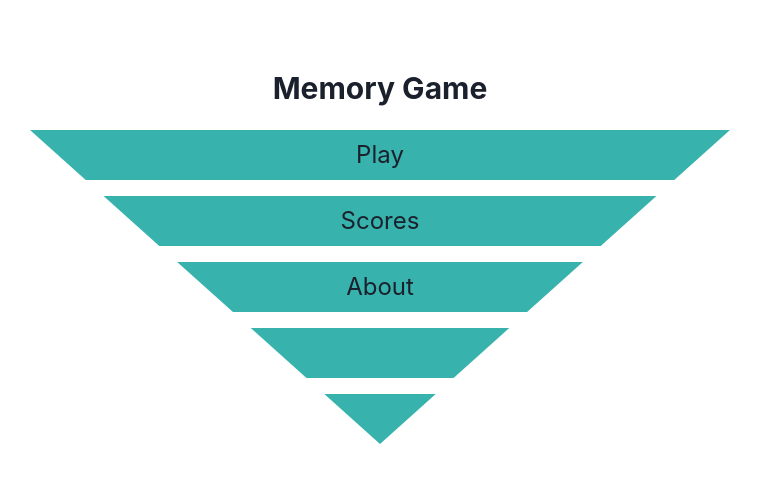
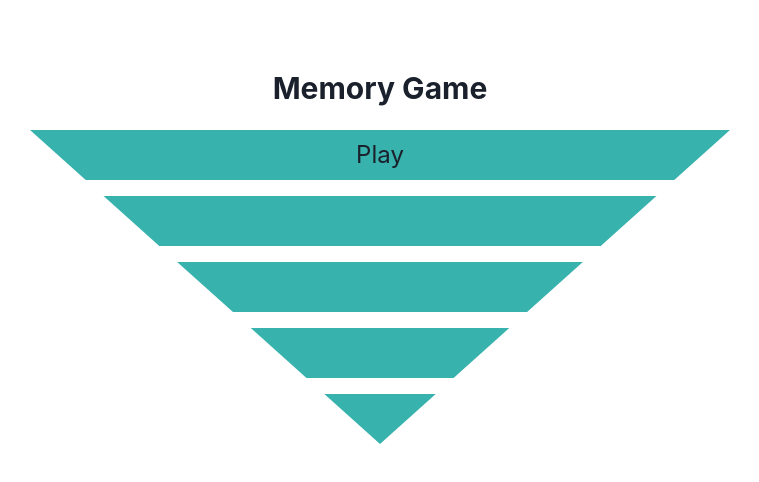
Before and after one commit to nanualinav/memory-game, a React (Create React App) app: page / in a window 1280 px wide. Shown: the top 482 px of the page, without its empty margins (260-1019 px from the left). Built offline with nearby package versions, Linux system fonts and the light colour scheme; the HTML template or start-up script is replaced by a standard one.

Commit message:
Menu button remove options

```diff
--- a/src/App.js
+++ b/src/App.js
@@ -144,8 +144,8 @@ function App() {
                     <VStack
                         spacing={4} width="700px">
                         <MenuButton onClick={shuffleCards}>Play</MenuButton>
-                        <MenuButton>Scores</MenuButton>
-                        <MenuButton>About</MenuButton>
+                        <MenuButton></MenuButton>
+                        <MenuButton></MenuButton>
                         <MenuButton></MenuButton>
                         <MenuButton></MenuButton>
                     </VStack>
```
